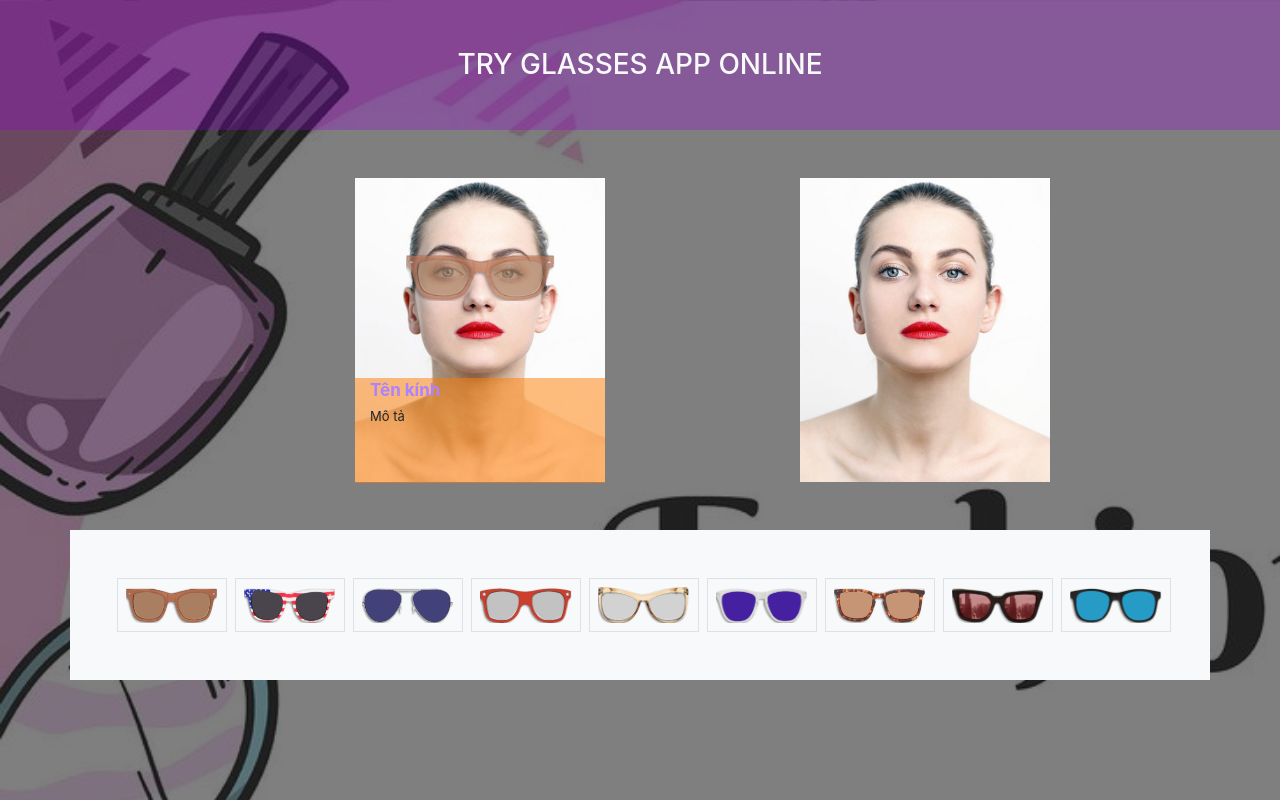
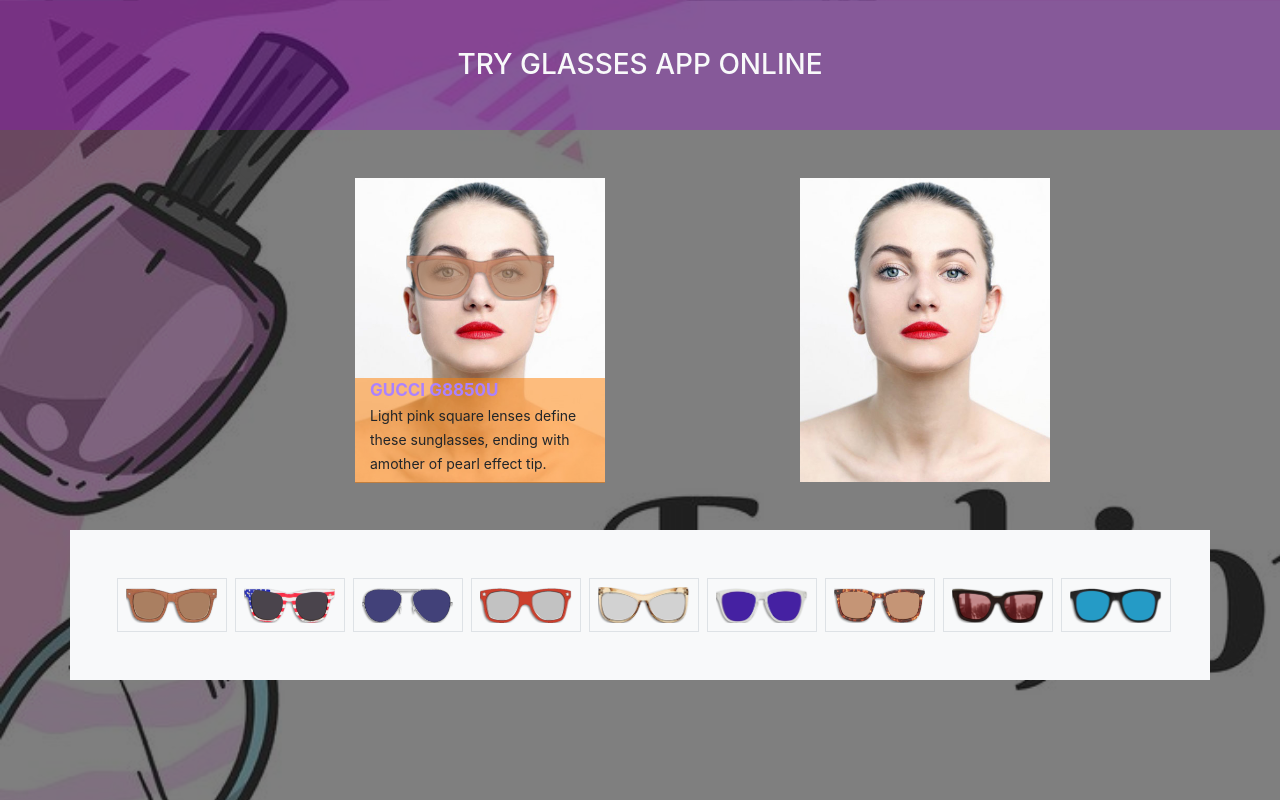
Before and after one commit to LeHoangTrong15102000/BaiTapThucHanhLayout_React_K1, a React (Create React App) app: page / in a window 1280 px wide. Shown: the top 800 px of the page. Built offline with nearby package versions, Linux system fonts and the light colour scheme.

Commit message:
Complete TryGlasses project

```diff
--- /dev/null
+++ b/src/TryGlasses/TryGlasses.css
@@ -0,0 +1,13 @@
+@keyframes animChangeGlasses {
+  from {
+    width: 0;
+  }
+  to {
+    width: 150px;
+  }
+}
+
+.glassesStyle {
+  width: 250px;
+  animation: animChangeGlasses 0.5s;
+}
--- a/src/TryGlasses/TryGlasses.js
+++ b/src/TryGlasses/TryGlasses.js
@@ -1,14 +1,12 @@
-import React, { Component } from 'react'
-import dataGlasses from '../Data/dataGlasses.json'
+import React, { Component } from 'react';
+import dataGlasses from '../Data/dataGlasses.json';
+// import './TryGlasses.css';
 
 export default class TryGlasses extends Component {
-
-
   // Các bước làm project
   // Bước 1: Tạo giao diện cho ứng dụng thử kính
   // Bước 2: Load những phần dữ liệu của giao diện từ json
   // Bước 3: Xác định thành phần thay đổi trên giao diện -> lưu trữ vào state
-
 
   // Chia 2 cô người mẫu một cô có kính và một cô không có kính
   // row thì phải chứa trong container không thì nó sẽ sinh ra thanh roll ngang
@@ -19,28 +17,77 @@ export default class TryGlasses extends Component {
   // Bước 2: Render những kính bên dưới, cách thức chọn kính và tổ chức dữ liệu như thế nào
   // Load những phần dữ liệu của giao diện JSON ra
 
-
-
   // Viết hàm render ra giao diện người dùng
   renderGlassesList = () => {
     return dataGlasses.map((glassesItem, index) => {
-      return <img className="ml-2 p-2 border border-width-1" key={index} style={{width: '110px', cursor: 'pointer'}} src={glassesItem.url} alt="ImgGlasses"/>
-    })
-  }
-
+      return (
+        <img
+          onClick={() => {
+            this.changeGlasses(glassesItem);
+          }} // cho nó một cái sự kiện
+          className="ml-2 p-2 border border-width-1"
+          key={index}
+          style={{ width: '110px', cursor: 'pointer' }}
+          src={glassesItem.url}
+          alt="ImgGlasses"
+        />
+      );
+    });
+  };
 
   // Bước 3 viết hàm xử lý sử kiện click cho giao diện và xử lý state cho mắt kính
+  // Xử lý sự kiện thay đổi kính sử dụng state và animation
+  // Trước tiên xác nhận các thông tin cần thay đổi đó là kính, thông tin kính(tên, mô tả) => tuy nhiên chúng ta có thể gom nó lại thành một đối tượng mỗi lần chúng ta click vào nó sẽ thay đổi cả 3 thuộc tính của kính.
 
+  // Những cái thay đổi thì chúng ta lưu vào state
+  state = {
+    // Ban đầu cho model thuộc tính mặc định
+    glassesCurrent: {
+      id: 1,
+      price: 30,
+      name: 'GUCCI G8850U',
+      url: './glassesImage/v1.png',
+      desc: 'Light pink square lenses define these sunglasses, ending with amother of pearl effect tip. ',
+    },
+  };
+
+  // Xây dựng sự kiện onclick khi nhấn vào nó sẽ thay thế thuộc tính của kính
+  changeGlasses = (newGlasses) => {
+    this.setState({
+      // thay thế thuộc tính của kính hiện tại bằng kính mới
+      glassesCurrent: newGlasses,
+    });
+  };
+
+  // DO cơ chế của React nên Animation chỉ chạy được 1 lần duy nhất trong react khi ban đầu load trang
+  // Để Render lại nhiều lần thì khi mà render giao diện chúng ta render lại animation luôn
 
   render() {
+    // Mỗi lần render lại sẽ tạo một biến keyframe
+    const keyFrame = `@keyframes animChangeGlasses${Date.now()} {
+      from {
+        width: 0;
+        opacity: 0;
+        transform: rotate(45deg)
+      }
+      to {
+        width: 150px;
+        opacity: 0.7;
+        transform: rotate(0deg)
+      }
+    }`;
 
+    // Animation chỉ chạy một lần muốn render lại animation thì chúng ta phải gán cái tên khác của animation cho kính của chúng ta
+    // Dùng Date.now() nó sẽ tạo ra nhiều animation đống trên thẻ Style của chúng ta
     const styleGlasses = {
       width: '150px',
       top: '75px',
       right: '69px',
-      opacity: '0.7'
-    }
-
+      opacity: '0.7',
+      transform: 'rotate(0deg)',
+      // Cũng sẽ render động ở chỗ này luôn
+      animation: `animChangeGlasses${Date.now()} 0.8s`,
+    };
 
     const descGlasses = {
       width: '250px',
@@ -50,31 +97,66 @@ export default class TryGlasses extends Component {
       left: '270px',
       backgroundColor: 'rgba(255,127,0,0.5)',
       textAlign: 'left',
-    }
-
-
+    };
 
     return (
-      <div style={{backgroundImage: 'url(./glassesImage/background.jpg)' ,backgroundSize: '2000px', minHeight: '2000px'}}>
-        <div style={{backgroundColor: 'rgba(0,0,0,.5)', minHeight: '2000px'}}>
-          <h3 style={{backgroundColor: 'rgba(148,0,211, 0.3)'}} className="text-center text-light p-5">TRY GLASSES APP ONLINE</h3>
+      <div
+        style={{
+          backgroundImage: 'url(./glassesImage/background.jpg)',
+          backgroundSize: '2000px',
+          minHeight: '2000px',
+        }}
+      >
+        {/* Vừa Render lại giao diện vừa render lại animation */}
+        <style>{keyFrame}</style>
+        <div style={{ backgroundColor: 'rgba(0,0,0,.5)', minHeight: '2000px' }}>
+          <h3
+            style={{ backgroundColor: 'rgba(148,0,211, 0.3)' }}
+            className="text-center text-light p-5"
+          >
+            TRY GLASSES APP ONLINE
+          </h3>
 
           <div className="container">
             <div className="row mt-5 text-center">
               <div className="col-6">
                 <div className="position-relative">
-                  <img className="position-absolute" style={{width: '250px'}} src="./glassesImage/model.jpg" alt="model.jpg"/>
-                  <img className="position-absolute" style={styleGlasses} src="./glassesImage/v1.png" alt="GlassesDefault"/>
+                  <img
+                    className="position-absolute"
+                    style={{ width: '250px' }}
+                    src="./glassesImage/model.jpg"
+                    alt="model.jpg"
+                  />
+                  <img
+                    className="position-absolute glassesStyle"
+                    style={styleGlasses}
+                    src={this.state.glassesCurrent.url}
+                    alt="GlassesDefault"
+                  />
                   <div className="position-relative" style={descGlasses}>
-                    <span style={{color: '#AB82FF', fontSize: '17px'}} className="font-weight-bold">Tên kính</span>
+                    <span
+                      style={{ color: '#AB82FF', fontSize: '17px' }}
+                      className="font-weight-bold"
+                    >
+                      {this.state.glassesCurrent.name}
+                    </span>
 
-                    <br/>
-                    <span style={{fontSize: '13px', fontWeight: '400'}} className="">Mô tả</span>
+                    <br />
+                    <span
+                      style={{ fontSize: '14px', fontWeight: '400' }}
+                      className=""
+                    >
+                      {this.state.glassesCurrent.desc}
+                    </span>
                   </div>
                 </div>
               </div>
               <div className="col-6">
-                <img style={{width: '250px'}} src="./glassesImage/model.jpg" alt="model-2"/>
+                <img
+                  style={{ width: '250px' }}
+                  src="./glassesImage/model.jpg"
+                  alt="model-2"
+                />
               </div>
             </div>
           </div>
@@ -86,6 +168,6 @@ export default class TryGlasses extends Component {
           </div>
         </div>
       </div>
-    )
+    );
   }
 }
```
